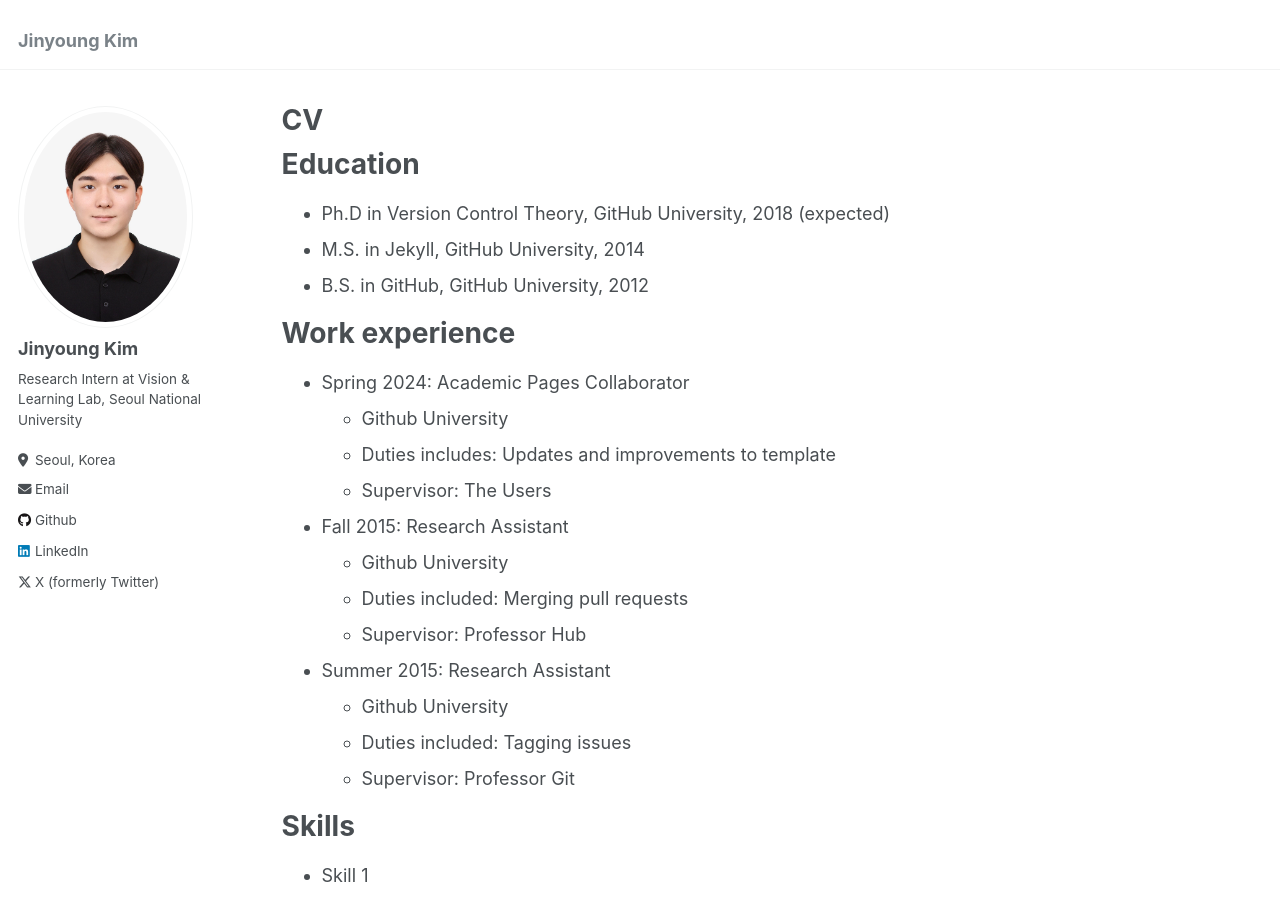
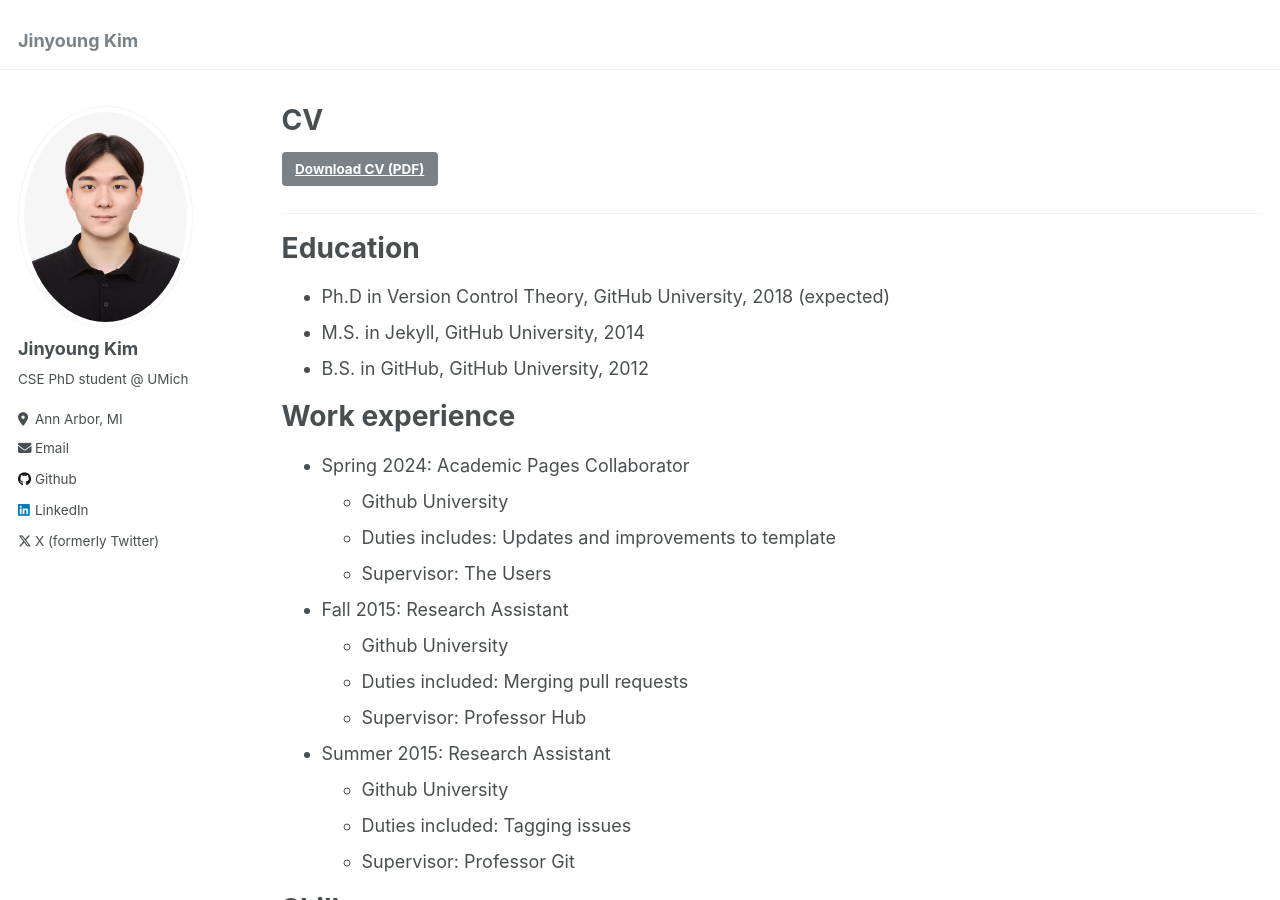
Before and after one commit to jiny1623/jiny1623.github.io, a Jekyll site: the page built from _pages/cv.md, in a window 1280 px wide and 900 px high. Built offline with Jekyll 4.4.1, drawn with Linux system fonts in a browser that asks for light colours.

Commit message:
add files

```diff
--- a/_config.yml
+++ b/_config.yml
@@ -24,8 +24,8 @@
   avatar           : "Jinyoung_Kim.jpeg"
   name             : "Jinyoung Kim"
   pronouns         : # example: "she/her"
-  bio              : "Research Intern at Vision & Learning Lab, Seoul National University"
-  location         : "Seoul, Korea"
+  bio              : "CSE PhD student @ UMich"
+  location         : "Ann Arbor, MI"
   # employer         : "Seoul National University"
   uri              : # URL
   email            : "jiny1623@snu.ac.kr"
--- a/_pages/cv.md
+++ b/_pages/cv.md
@@ -8,6 +8,10 @@
 ---
 
 {% include base_path %}
+
+[Download CV (PDF)](google.com){: .btn .btn--primary}
+
+---
 
 Education
 ======
```
